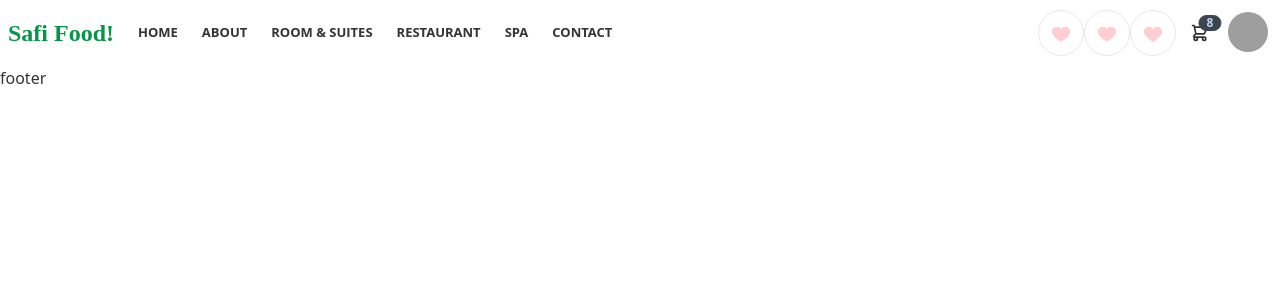
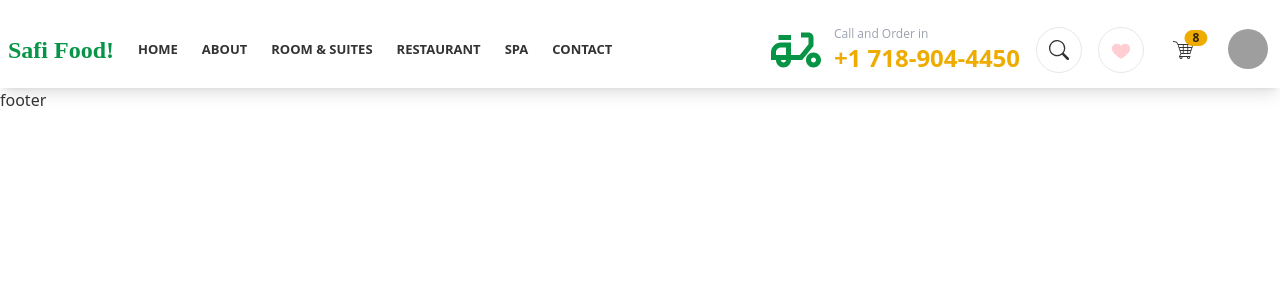
Before and after one commit to Safiul-Azam/food-ordering-nextjs, a Next.js app: page / in a window 1280 px wide. Shown: the top 300 px of the page. Built offline with nearby package versions, Linux system fonts and the light colour scheme; grey boxes are pictures that could not be loaded.

Commit message:
navbar is done with some react-icon

```diff
--- a/components/Navbar.jsx
+++ b/components/Navbar.jsx
@@ -1,4 +1,7 @@
-import { FcLikePlaceholder } from 'react-icons/fc';
+import { FcLikePlaceholder } from "react-icons/fc";
+import { BsSearch } from "react-icons/bs";
+import { MdOutlineDeliveryDining } from "react-icons/md";
+import { GiShoppingCart } from "react-icons/gi";
 function Navbar() {
   const menu = (
     <>
@@ -11,40 +14,33 @@ function Navbar() {
     </>
   );
   return (
-    <div className="">
+    <div className="mt-3 shadow-lg">
       <div className="navbar container mx-auto flex justify-between">
         <div className="space-x-6">
           <a className="text-primary font-extrabold text-2xl">Safi Food!</a>
           {menu}
         </div>
-        <div className="flex">
-          <div className="border rounded-full p-3">
-          <FcLikePlaceholder className='text-xl'/>
+        <div className="flex space-x-4">
+          <div className="flex items-center space-x-2">
+            <MdOutlineDeliveryDining className="text-6xl text-primary" />
+            <div>
+              <p className="text-xs text-gray-400">Call and Order in</p>
+              <h2 className="text-2xl text-secondary font-bold">
+                +1 718-904-4450
+              </h2>
+            </div>
           </div>
           <div className="border rounded-full p-3">
-          <FcLikePlaceholder className='text-xl'/>
+            <BsSearch className="text-xl" />
           </div>
           <div className="border rounded-full p-3">
-          <FcLikePlaceholder className='text-xl'/>
+            <FcLikePlaceholder className="text-xl" />
           </div>
           <div className="dropdown dropdown-end">
             <label tabIndex={0} className="btn btn-ghost btn-circle">
               <div className="indicator">
-                <svg
-                  xmlns="http://www.w3.org/2000/svg"
-                  className="h-5 w-5"
-                  fill="none"
-                  viewBox="0 0 24 24"
-                  stroke="currentColor"
-                >
-                  <path
-                    strokeLinecap="round"
-                    strokeLinejoin="round"
-                    strokeWidth="2"
-                    d="M3 3h2l.4 2M7 13h10l4-8H5.4M7 13L5.4 5M7 13l-2.293 2.293c-.63.63-.184 1.707.707 1.707H17m0 0a2 2 0 100 4 2 2 0 000-4zm-8 2a2 2 0 11-4 0 2 2 0 014 0z"
-                  />
-                </svg>
-                <span className="badge badge-sm indicator-item">8</span>
+                <GiShoppingCart className="text-2xl"/>
+                <span className="badge badge-sm indicator-item badge-secondary">8</span>
               </div>
             </label>
             <div
```
Also changed, not shown: images/Screenshot_1.png (added).
